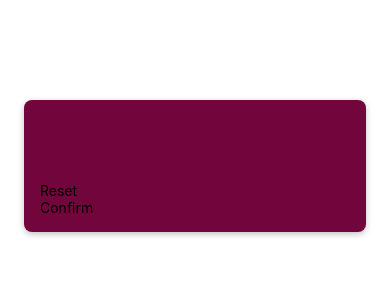
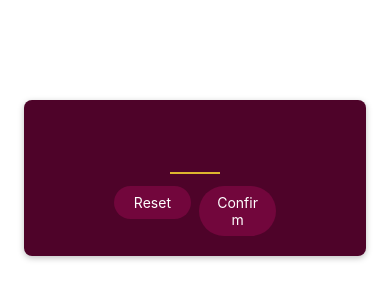
Before and after one commit to pinyada-sengate/guess-my-number, a React Native app: screen / in a window 390 px wide. Shown: the top 300 px of the page. Built offline with nearby package versions, Linux system fonts and the light colour scheme.

Commit message:
improving buttons

```diff
--- a/components/PrimaryButton.js
+++ b/components/PrimaryButton.js
@@ -1,11 +1,47 @@
-import { View, Text } from "react-native";
+import { View, Text, Pressable, StyleSheet } from "react-native";
 
 function PrimaryButton({ children }) {
+  function pressHandler() {
+    console.log("Pressed");
+  }
   return (
-    <View>
-      <Text>{children}</Text>
+    <View style={styles.buttonOuterContainer}>
+      <Pressable
+        style={({ pressed }) =>
+          pressed
+            ? [styles.buttonInnerContainer, styles.pressed]
+            : styles.buttonInnerContainer
+        }
+        onPress={pressHandler}
+        android_ripple={{ color: "#640233" }}
+      >
+        <Text style={styles.buttonText}>{children}</Text>
+      </Pressable>
     </View>
   );
 }
 
 export default PrimaryButton;
+
+const styles = StyleSheet.create({
+  buttonOuterContainer: {
+    borderRadius: 28,
+    margin: 4,
+    overflow: "hidden",
+  },
+  buttonInnerContainer: {
+    backgroundColor: "#72063c",
+
+    paddingVertical: 8,
+    paddingHorizontal: 16,
+    // AOS shadow
+    elevation: 2,
+  },
+  buttonText: {
+    color: "white",
+    textAlign: "center",
+  },
+  pressed: {
+    opacity: 0.75,
+  },
+});
--- a/screens/StartGameScreen.js
+++ b/screens/StartGameScreen.js
@@ -11,8 +11,14 @@
         autoCapitalize="none"
         autoCorrect={false}
       />
-      <PrimaryButton>Reset</PrimaryButton>
-      <PrimaryButton>Confirm</PrimaryButton>
+      <View style={styles.buttonsContainer}>
+        <View style={styles.buttonContainer}>
+          <PrimaryButton>Reset</PrimaryButton>
+        </View>
+        <View style={styles.buttonContainer}>
+          <PrimaryButton>Confirm</PrimaryButton>
+        </View>
+      </View>
     </View>
   );
 }
@@ -21,10 +27,12 @@
 
 const styles = StyleSheet.create({
   inputContainer: {
+    justifyContent: "center",
+    alignItems: "center",
     marginTop: 100,
     marginHorizontal: 24,
     padding: 16,
-    backgroundColor: "#72063c",
+    backgroundColor: "#4e0329",
     borderRadius: 8,
     //aos
     elevation: 4,
@@ -42,9 +50,15 @@
     width: 50,
     fontSize: 32,
     borderBottomColor: "#ddb52f",
-    borderButtomWidth: 2,
+    borderBottomWidth: 2,
     color: "#ddb52f",
     marginVertical: 8,
     fontWeight: "bold",
   },
+  buttonsContainer: {
+    flexDirection: "row",
+  },
+  buttonContainer: {
+    flex: 1,
+  },
 });
```
